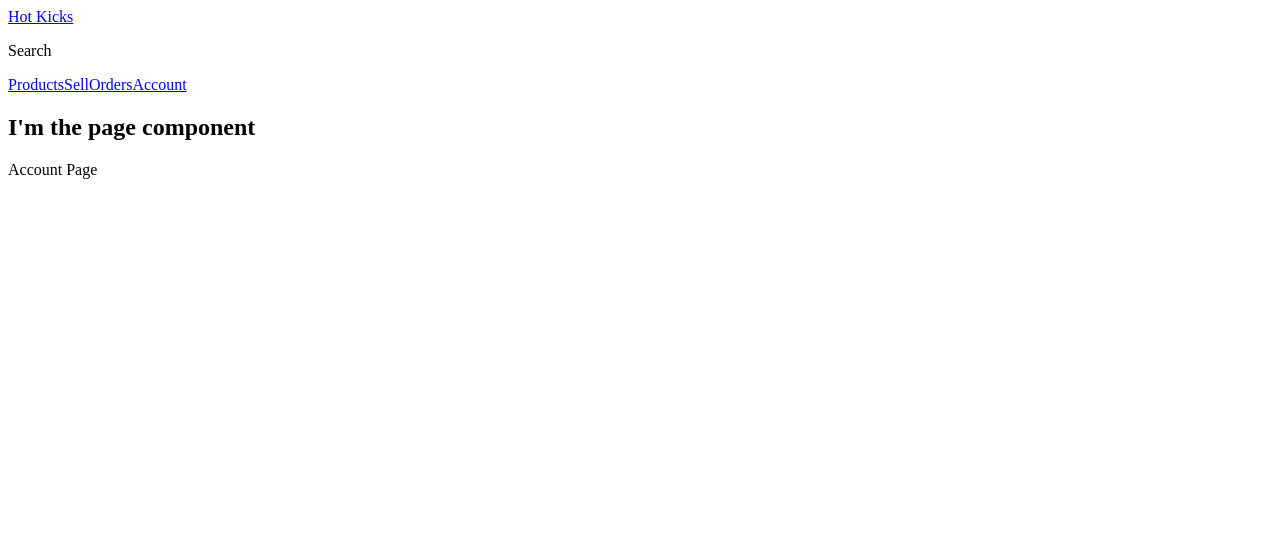
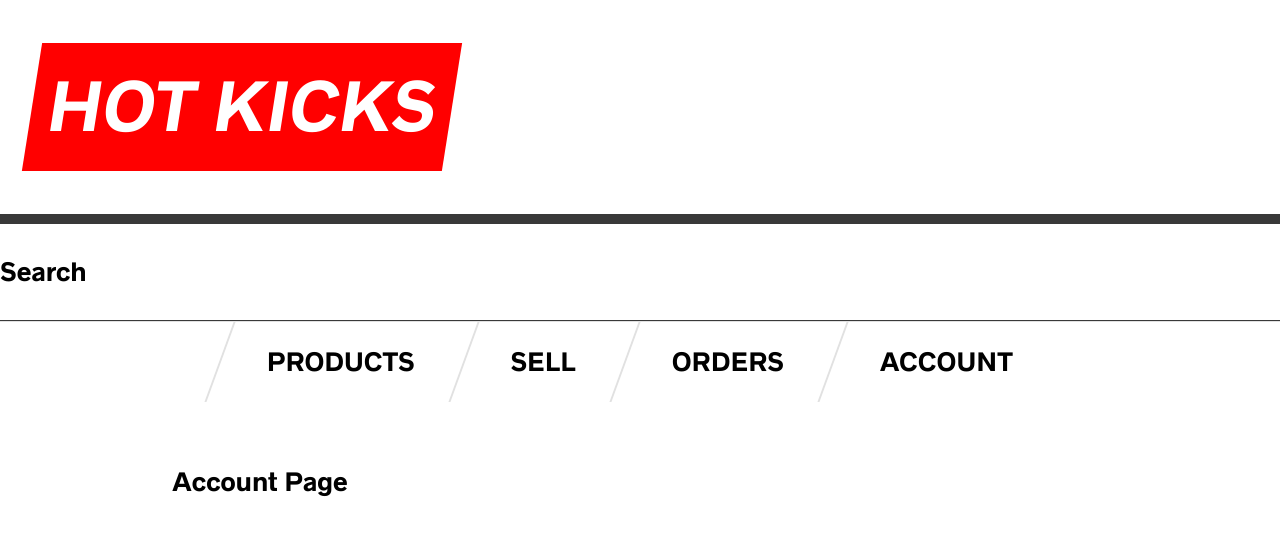
Before and after one commit to Rudy-Menjivar/hot-kicks, a Next.js app in the folder frontend/: page /account in a window 1280 px wide. Shown: the top 536 px of the page. Built offline with nearby package versions, Linux system fonts and the light colour scheme.

Commit message:
Applied styling to logo, navigation, fonts and links

```diff
--- a/frontend/components/Header.js
+++ b/frontend/components/Header.js
@@ -1,16 +1,50 @@
 import Link from 'next/link';
+import styled from 'styled-components';
 import Nav from './Nav';
+
+const HeaderStyles = styled.header`
+  .bar {
+    border-bottom: 10px solid var(--black, black);
+    display: grid;
+    grid-template-columns: auto 1fr;
+    justify-content: space-between;
+    align-items: center;
+  }
+
+  .sub-bar {
+    display: grid;
+    grid-template-columns: 1fr auto;
+    border-bottom: 1px solid var(--black, black);
+  }
+`;
+
+const Logo = styled.h1`
+  font-size: 4rem;
+  margin-left: 2rem;
+  position: relative;
+  z-index: 2;
+  background: red;
+  transform: skew(-9deg);
+  a {
+    color: white;
+    text-decoration: none;
+    text-transform: uppercase;
+    padding: 0.5rem 1rem;
+  }
+`;
 
 export default function Header() {
   return (
-    <header>
+    <HeaderStyles>
       <div className="bar">
-        <Link href="/">Hot Kicks</Link>
+        <Logo>
+          <Link href="/">Hot Kicks</Link>
+        </Logo>
       </div>
       <div className="sub-bar">
         <p>Search</p>
       </div>
       <Nav />
-    </header>
+    </HeaderStyles>
   );
 }
--- a/frontend/components/Nav.js
+++ b/frontend/components/Nav.js
@@ -1,12 +1,15 @@
 import Link from 'next/link';
+import NavStyles from './styles/NavStyles';
 
 export default function Nav() {
   return (
-    <nav>
-      <Link href="/products">Products</Link>
-      <Link href="/sell">Sell</Link>
-      <Link href="/orders">Orders</Link>
-      <Link href="/account">Account</Link>
-    </nav>
+    <NavStyles>
+      <>
+        <Link href="/products">Products</Link>
+        <Link href="/sell">Sell</Link>
+        <Link href="/orders">Orders</Link>
+        <Link href="/account">Account</Link>
+      </>
+    </NavStyles>
   );
 }
--- a/frontend/components/Page.js
+++ b/frontend/components/Page.js
@@ -1,12 +1,60 @@
 import PropTypes from 'prop-types';
+import styled, { createGlobalStyle } from 'styled-components';
 import Header from './Header';
+
+const GlobalStyles = createGlobalStyle`
+  @font-face {
+    font-family: 'radnika_next';
+    src: url('/static/radnikanext-medium-webfont.woff2') format('woff2');
+    font-weight: normal;
+    font-style: normal;
+  }
+  html {
+    --red: #ff0000;
+    --black: #393939;
+    --grey: #3A3A3A;
+    --gray: var(--grey);
+    --lightGrey: #e1e1e1;
+    --lightGray: var(--lightGrey);
+    --offWhite: #ededed;
+    --maxWidth: 1000px;
+    --bs: 0 12px 24px 0 rgba(0,0,0,0.09);
+    box-sizing: border-box;
+  }
+  *, *:before, *:after {
+    box-sizing: inherit;
+  }
+  body {
+    font-family: 'radnika_next', --apple-system, BlinkMacSystemFont, 'Segoe UI', Roboto, Oxygen, Ubuntu, Cantarell, 'Open Sans', 'Helvetica Neue', sans-serif;
+    padding: 0;
+    margin: 0;
+    font-size: 1.5rem;
+    line-height:2;
+  }
+  a {
+    text-decoration: none;
+    color: var(---black);
+  }
+  a:hover {
+    text-decoration: underline;
+  }
+  button {
+    font-family: 'radnika_next', --apple-system, BlinkMacSystemFont, 'Segoe UI', Roboto, Oxygen, Ubuntu, Cantarell, 'Open Sans', 'Helvetica Neue',
+  }
+`;
+
+const InnerStyles = styled.div`
+  max-width: var(--maxWidth);
+  margin: 0 auto;
+  padding: 2rem;
+`;
 
 export default function Page({ children }) {
   return (
     <div>
+      <GlobalStyles />
       <Header />
-      <h2>I'm the page component</h2>
-      {children}
+      <InnerStyles>{children}</InnerStyles>
     </div>
   );
 }
--- a/frontend/components/styles/NavStyles.js
+++ b/frontend/components/styles/NavStyles.js
@@ -48,7 +48,7 @@
     &:hover,
     &:focus {
       outline: none;
-      text-decoration:none;
+      text-decoration: none;
       &:after {
         width: calc(100% - 60px);
       }
```
